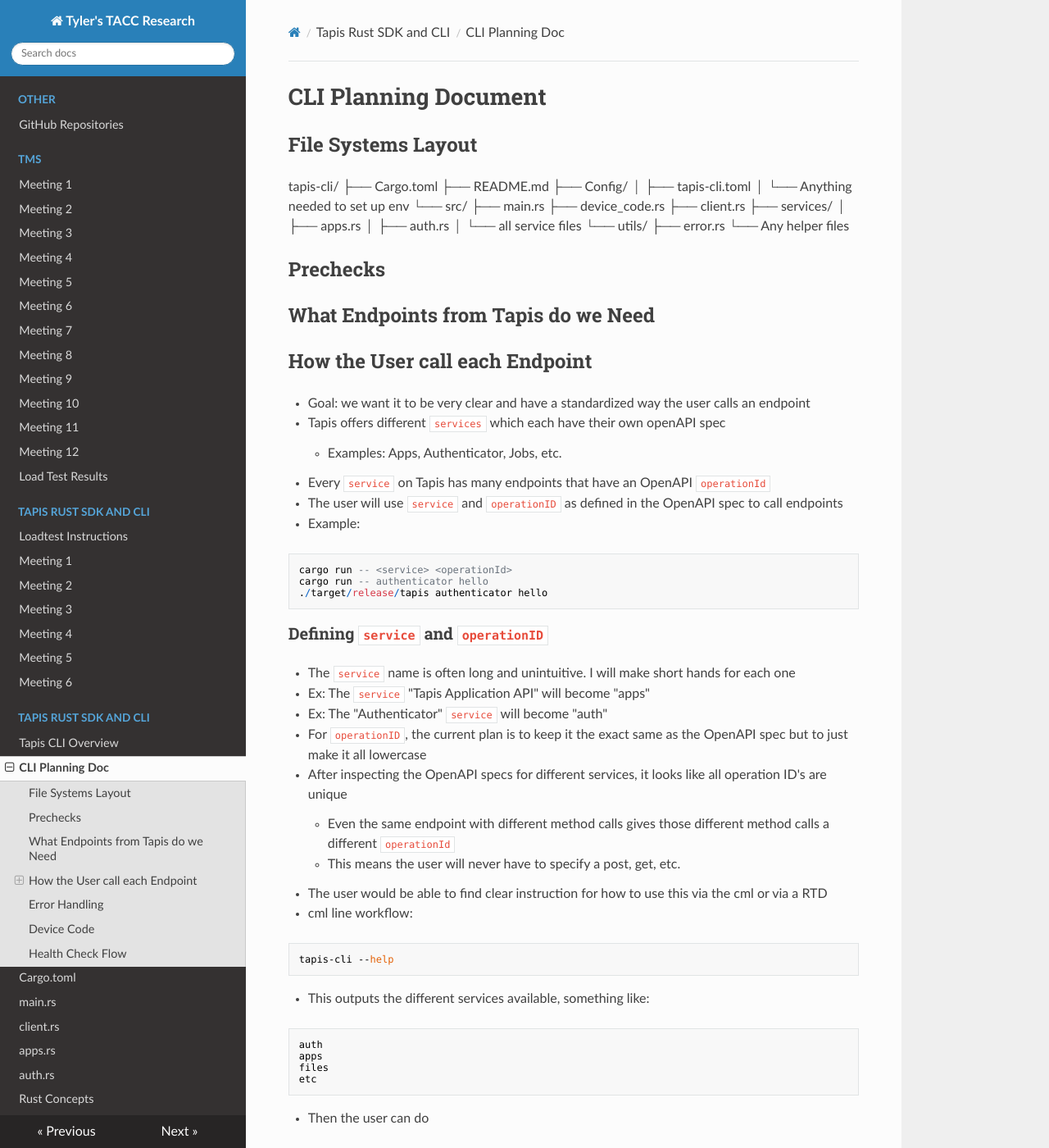
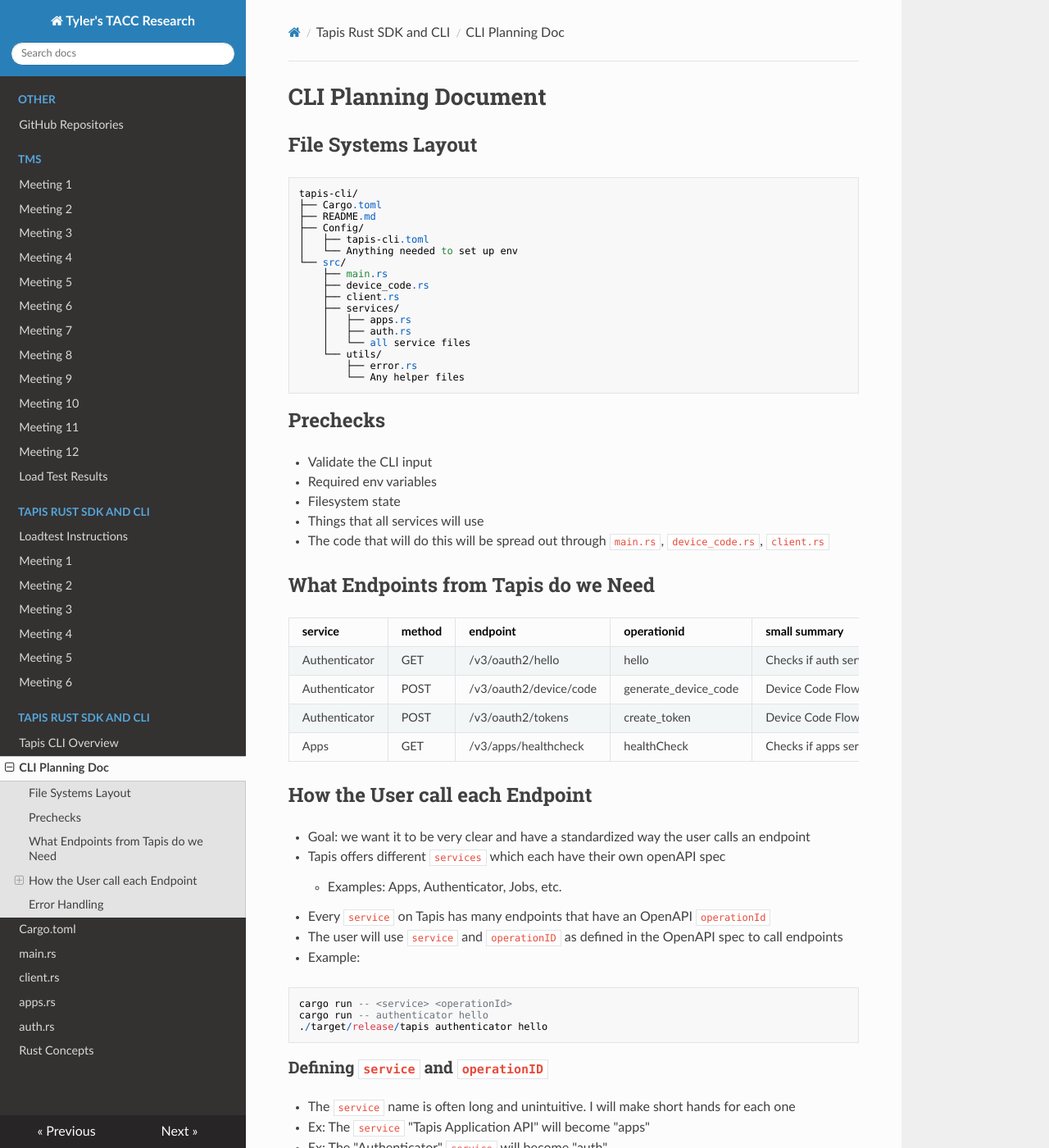
Before and after one commit to tyler0852/tylers-tacc-research, an MkDocs documentation site: the page built from docs/tapis/cli-planning.md, in a window 1280 px wide and 1400 px high. Shown: the whole window at 82% size. Built offline with MkDocs 1.6.1, drawn with Linux system fonts in a browser that asks for light colours; nearby versions of some CDN libraries; some of the changed text lies outside the part shown.

Commit message:
finished planning doc for now

````diff
--- a/docs/tapis/cli-planning.md
+++ b/docs/tapis/cli-planning.md
@@ -3,6 +3,7 @@
 
 ## File Systems Layout
 
+```
 tapis-cli/
 ├── Cargo.toml
 ├── README.md
@@ -20,12 +21,25 @@ tapis-cli/
     └── utils/
         ├── error.rs
         └── Any helper files
-
+```
 
 ## Prechecks
 
+- Validate the CLI input
+- Required env variables
+- Filesystem state
+- Things that all services will use
+- The code that will do this will be spread out through `main.rs`, `device_code.rs`, `client.rs`
+
 
 ## What Endpoints from Tapis do we Need
+
+| service | method | endpoint | operationid | small summary |
+|---|---|---|---|---|
+| Authenticator | GET | /v3/oauth2/hello | hello | Checks if auth service is up|
+| Authenticator | POST | /v3/oauth2/device/code | generate_device_code | Device Code Flow step 1: generate device_code + user_code for the CLI. |
+| Authenticator | POST | /v3/oauth2/tokens | create_token | Device Code Flow step 2: exchange device_code (+ client_id) for a Tapis JWT. |
+| Apps | GET | /v3/apps/healthcheck | healthCheck | Checks if apps service is up |
 
 
 ## How the User call each Endpoint
@@ -83,8 +97,8 @@ tapis-cli auth --help
 
 ## Error Handling
 
-
-## Device Code
-
-
-## Health Check Flow
+- Make a HTTP call wrapper in `client.rs` that every endpoint will use
+- Will use the reqwest crate the handle errors
+- The wrapper makes a reqwest request to check the respone status
+- If status is 2xx, return the response
+- If the status is not 2xx, treat it as a failure, capture status message, return an error on the CLI
````
